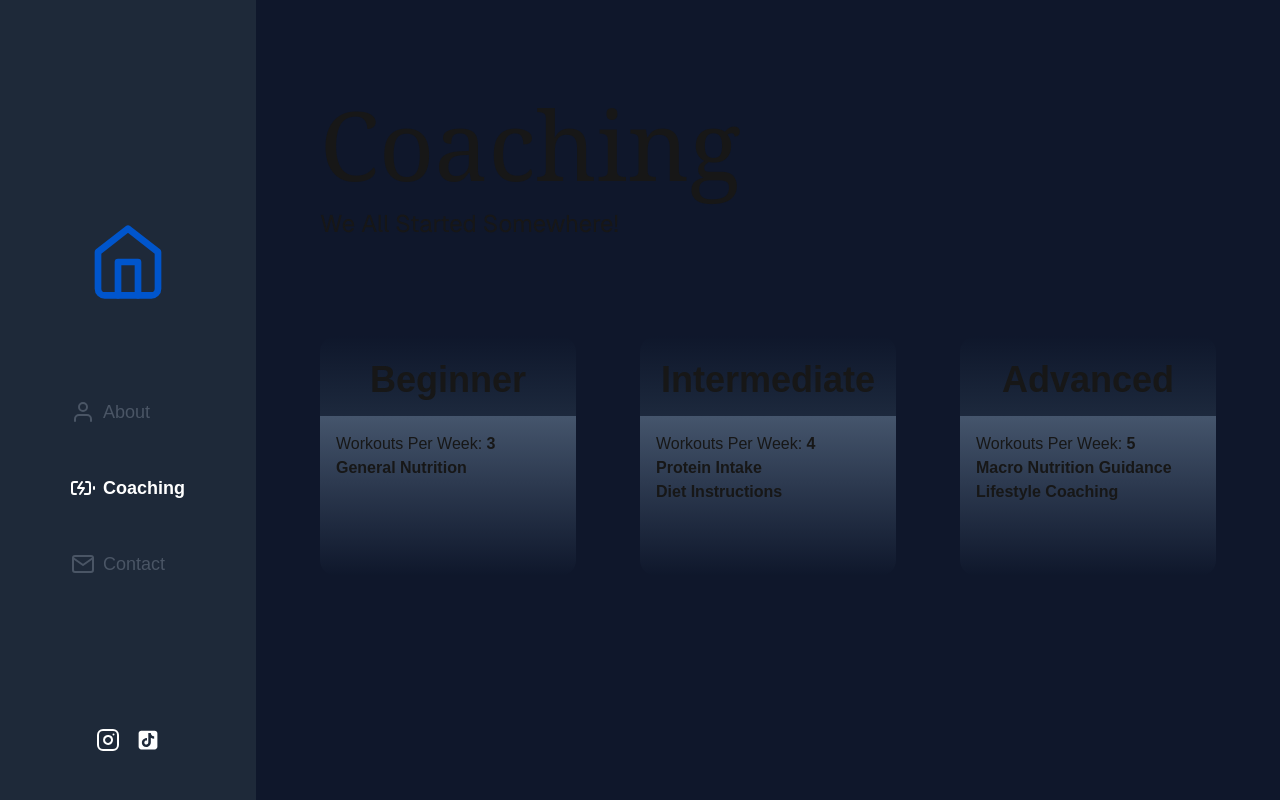
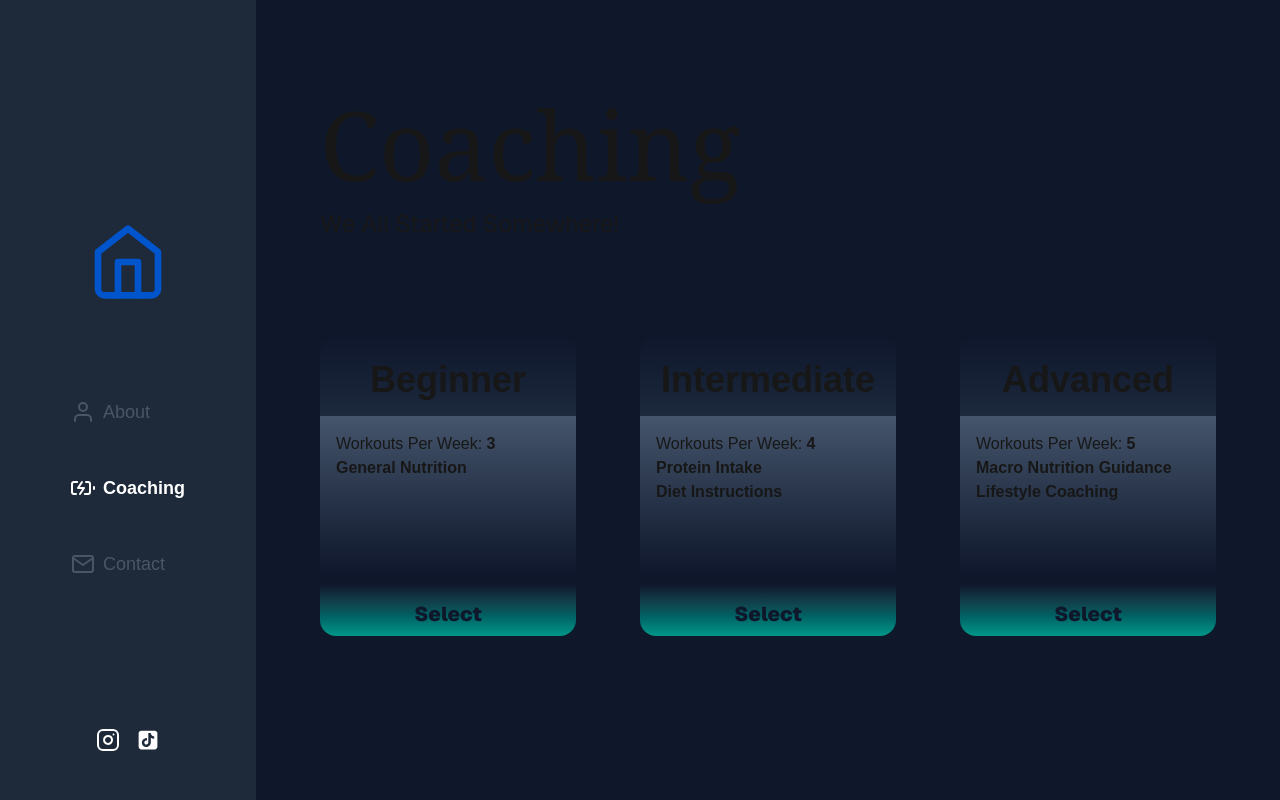
Before and after one commit to jgarcia4444/strong-af-fitness, a Next.js app: page /coaching in a window 1280 px wide. Built offline with nearby package versions, Linux system fonts and the light colour scheme.

Commit message:
styled a select button below the different levels of coaching cards

```diff
--- a/app/ui/coaching/offering-card.tsx
+++ b/app/ui/coaching/offering-card.tsx
@@ -24,7 +24,7 @@ const OfferingCard = (
             <div className="w-full">
                 <h4 className="text-center text-4xl font-bold bg-linear-to-b from-slate-900 to-slate-800 pt-6 pb-4 rounded-t-2xl">{level}</h4>
             </div>
-            <div className="w-full flex flex-col rounded-b-2xl bg-linear-to-b from-slate-600 to-slate-900 h-40 p-4">
+            <div className="w-full flex flex-col bg-linear-to-b from-slate-600 to-slate-900 h-40 p-4">
                 <div className="">
                     Workouts Per Week: <span className="font-bold">{workoutsPerWeek}</span>
                 </div>
@@ -32,6 +32,9 @@ const OfferingCard = (
                     {renderFeatures()}
                 </div>
             </div>
+            <div className="w-full mt-2">
+                <button className="bg-linear-to-b from-slate-900 to-teal-600 w-full text-center pt-4 pb-2 rounded-b-2xl hover:to-teal-500 transition-all duration-500 font-sans text-xl font-black hover:cursor-pointer hover:scale-105 text-slate-900">Select</button>
+            </div>
         </div>
     )
 }
```
